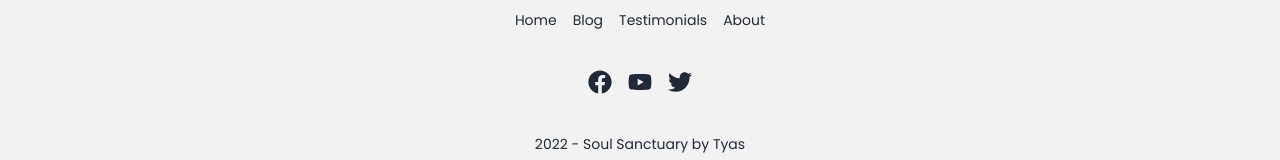
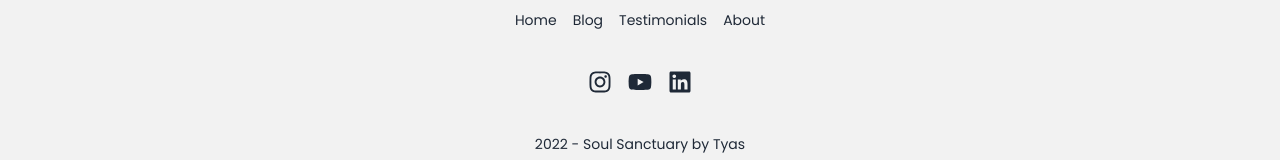
Before and after one commit to vedatkokmen/yoga-teacher, a Next.js app: page / in a window 1280 px wide. Shown: the part 896-1056 px from the top of the page. Built offline with nearby package versions, Linux system fonts and the light colour scheme.

Commit message:
fixed links

```diff
--- a/components/Footer.js
+++ b/components/Footer.js
@@ -1,6 +1,6 @@
 import Link from "next/link";
 import React from "react";
-import { FaFacebook, FaTwitter, FaYoutube } from "react-icons/fa";
+import { FaInstagram, FaLinkedin, FaYoutube } from "react-icons/fa";
 
 function Footer() {
   return (
@@ -21,19 +21,25 @@ function Footer() {
       </div>
       <div>
         <div className="grid grid-flow-col gap-4">
-          <Link href="#" passHref>
+          <Link href="https://instagram.com/ayuningt.y.a.s" passHref>
             <a>
-              <FaFacebook className="link w-6 h-6 hover:text-blue-600" />
+              <FaInstagram className="link w-6 h-6 hover:text-blue-600" />
             </a>
           </Link>
-          <Link href="#" passHref>
+          <Link
+            href="https://www.youtube.com/channel/UCetrN7P7CkU53aZAzMbzjPw"
+            passHref
+          >
             <a>
               <FaYoutube className="link w-6 h-6 hover:text-red-600" />
             </a>
           </Link>
-          <Link href="#" passHref>
+          <Link
+            href="https://id.linkedin.com/in/metri-kumala-ayuningtyas-9349a51b8"
+            passHref
+          >
             <a>
-              <FaTwitter className="link w-6 h-6 hover:text-blue-400" />
+              <FaLinkedin className="link w-6 h-6 hover:text-blue-400" />
             </a>
           </Link>
         </div>
--- a/pages/index.js
+++ b/pages/index.js
@@ -10,7 +10,7 @@ export default function Home() {
         <title>Soul Sanctuary by Tyas</title>
         <meta
           name="description"
-          content="Welcome to the Yoga Teacher. I'm Tyas - a committed and passionate international yoga teacher, eclectic lifestyle muse, life coach and entrepreneur."
+          content="Welcome to the Soul Sanctuary. I'm Tyas - a committed and passionate international yoga teacher, eclectic lifestyle muse, life coach and entrepreneur."
         />
         <link rel="icon" href="/favicon.ico" />
       </Head>
--- a/pages/testimonials/index.js
+++ b/pages/testimonials/index.js
@@ -36,7 +36,7 @@ function Testimonials({ testimonials }) {
           </svg>
 
           <h1 className="font-bold text-3xl md:text-4xl lg:text-5xl font-heading text-gray-900 pb-2">
-            Find some testimonials about me
+            Hear their words
           </h1>
         </div>
         <div className="w-full grid grid-cols-1 md:grid-cols-2 gap-6">
```
